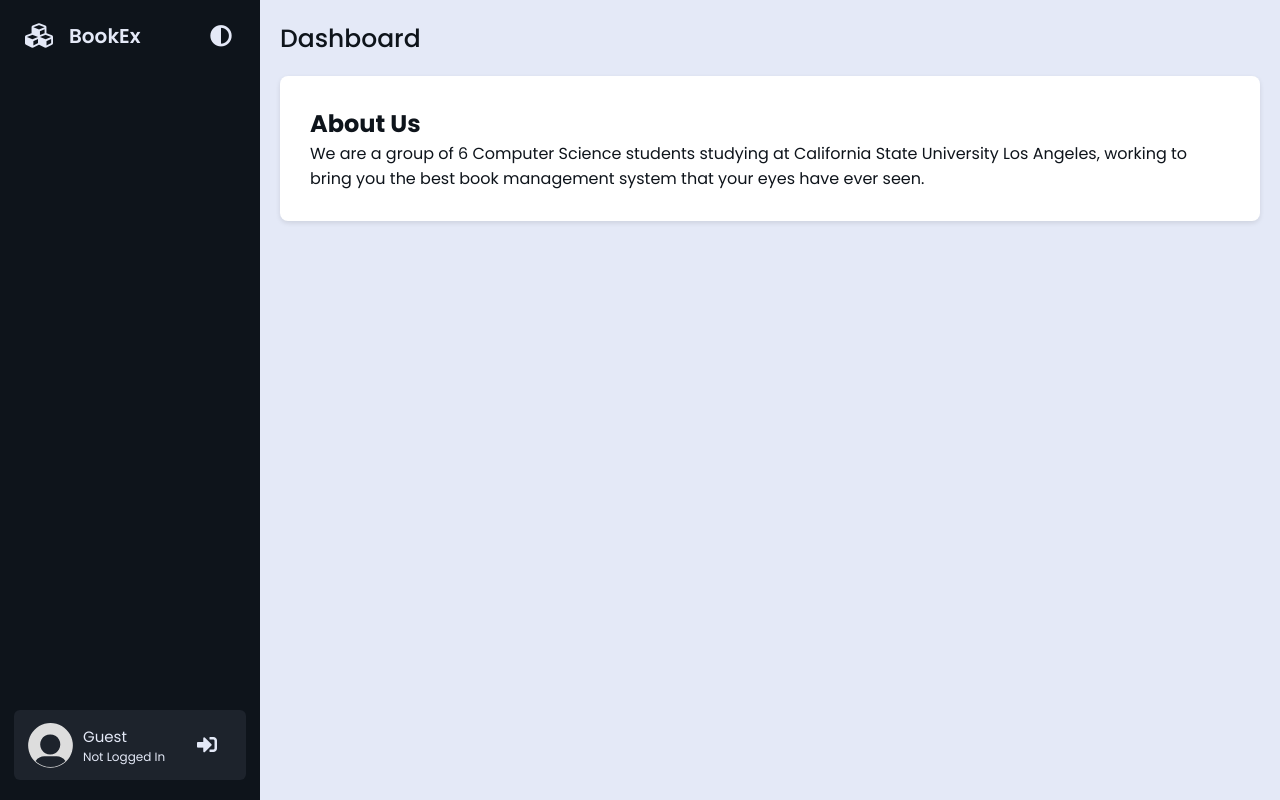
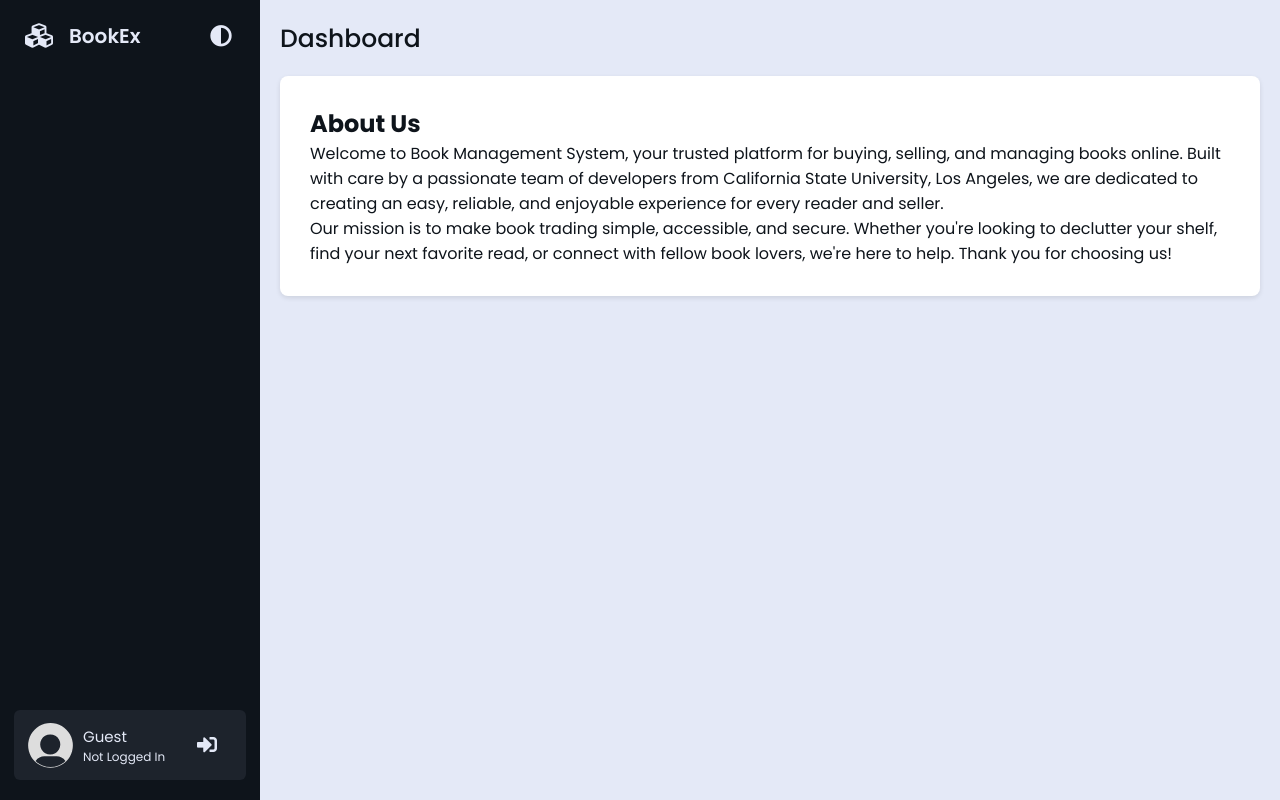
Before and after one commit to Just-ARandomGuy/BookEx, a Django app: template bookEx/templates/bookMng/about_us.html in a window 1280 px wide. Run offline with Django 3.2, Linux system fonts and the light colour scheme; the template is opened without the code that fills it, so the values that code supplies are empty.

Commit message:
fixed new routing

```diff
--- a/bookEx/templates/bookMng/about_us.html
+++ b/bookEx/templates/bookMng/about_us.html
@@ -1,17 +1,13 @@
 {% extends "base.html" %}
 {% load static %}
 
-{% block sidenav %}
-   {% for item in item_list %}
-      <li>
-        <a href="{{ item.link }}">  {{ item.item }} </a>
-      </li>
-   {% endfor %}
-{% endblock sidenav %}
+{% block content %}
+    <h1>About Us</h1>
+        <p>Welcome to Book Management System, your trusted platform for buying, selling, and managing books online.
+        Built with care by a passionate team of developers from California State University, Los Angeles,
+        we are dedicated to creating an easy, reliable, and enjoyable experience for every reader and seller.</p>
 
-{% block content %}
-   <h1>About Us</h1>
-   <p> We are a group of 6 Computer Science students studying at California State University Los Angeles,
-        working to bring you the best book management system that your eyes have ever seen.
-   </p>
+        <p>Our mission is to make book trading simple, accessible, and secure.
+        Whether you're looking to declutter your shelf, find your next favorite read, or connect with fellow book lovers,
+        we're here to help. Thank you for choosing us!</p>
 {% endblock content %}
--- a/bookMng/urls.py
+++ b/bookMng/urls.py
@@ -13,5 +13,6 @@ urlpatterns = [
     path('addtocart/<int:book_id>', views.addtocart, name='addtocart'),
     path('removefromcart/<int:book_id>', views.remove_from_cart, name='removefromcart'),
     path('updatecart', views.update_cart, name='updatecart'),
+    path('aboutus', views.aboutUs, name='about'),
     path('api/book_detail/<int:book_id>/', views.get_book_detail_json, name='get_book_detail_json'),
 ]
--- a/bookMng/views.py
+++ b/bookMng/views.py
@@ -230,6 +230,12 @@ def remove_from_cart(request, book_id):
     return redirect('displayCart')
 
 
+def aboutUs(request):
+    context = {
+        'active_nav_item': 'aboutUs'
+    }
+    return render(request, 'bookMng/about_us.html', context)
+
 def update_cart(request):
     if request.method == 'POST':
         cart = get_object_or_404(ShoppingCart, username=request.user)
```
Also changed, not shown: bookMng/context_processors.py (+7 -0 lines).
